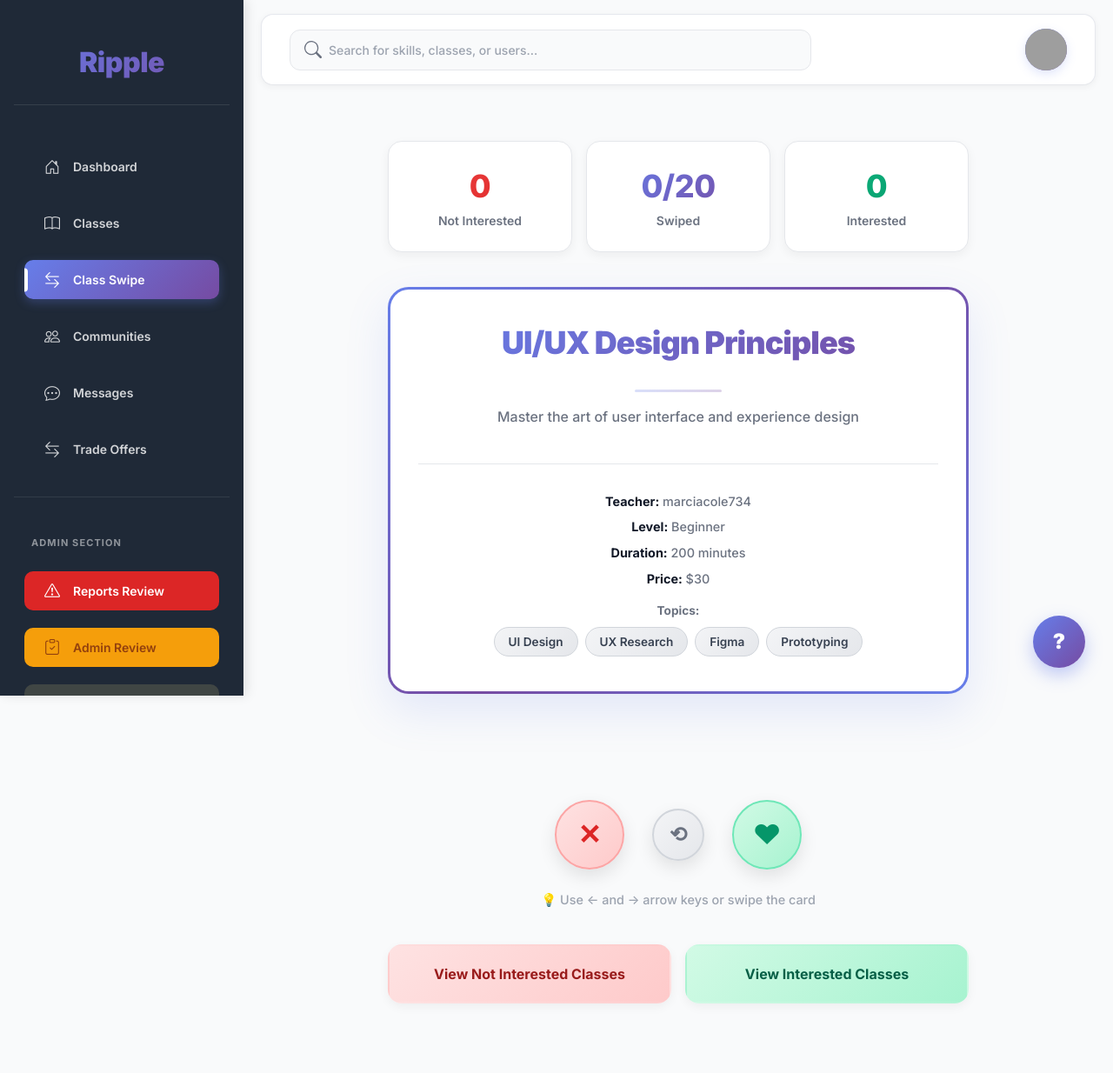
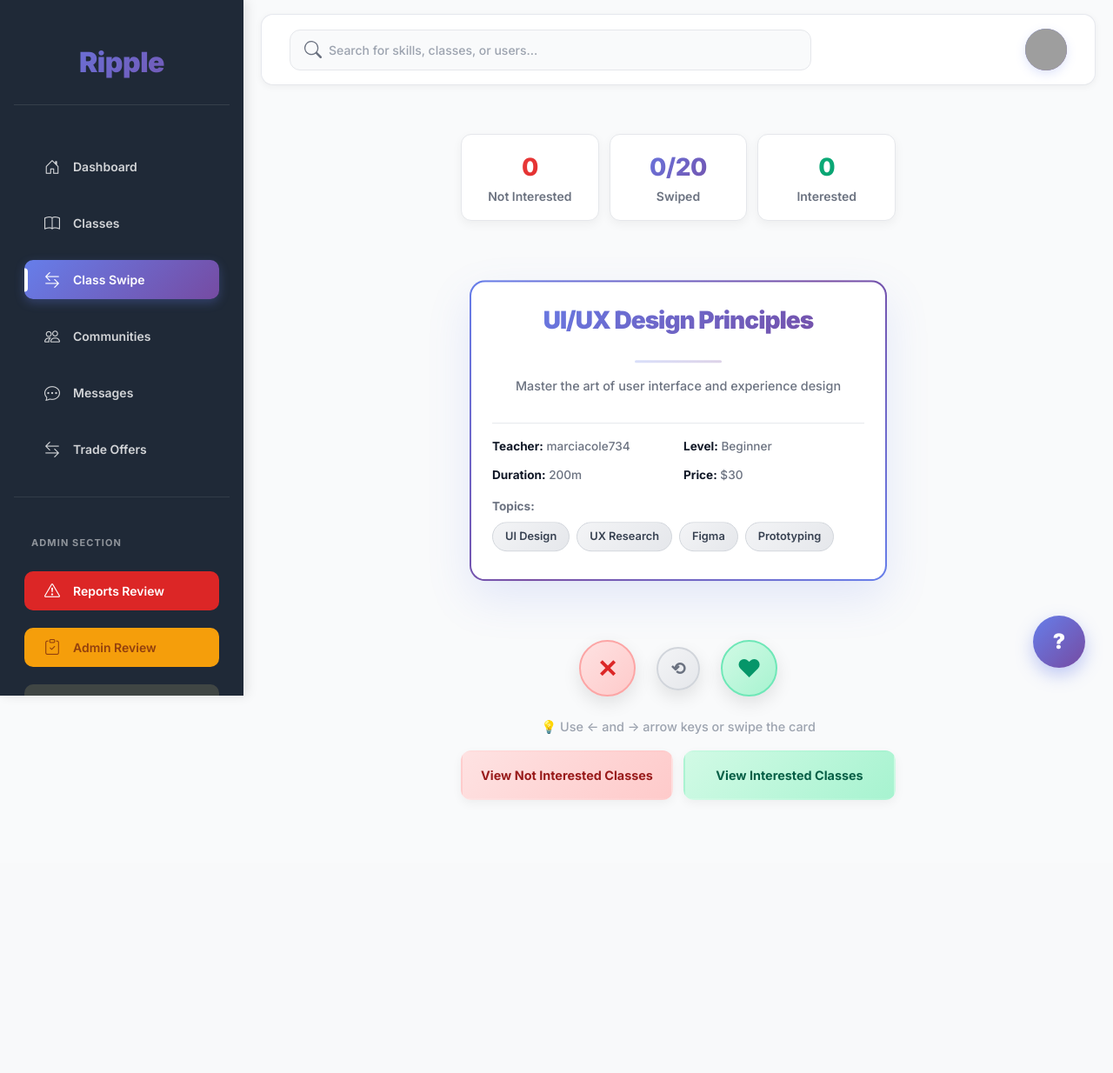
Before and after one commit to Ethan-Grey/Ripple, a Django app: page /swipe/ in a window 1280 px wide. Shown: the whole page at 87% size. After the commit the page ends 920 px from the top, so only its background shows below. Run offline with Django 5.2, Linux system fonts and the light colour scheme; a user stored in the database is signed in; data comes from the database, SQL or seed files in the repository; both versions use the stored data as it was after the commit; data that the repository does not hold is empty; some libraries are stand-ins or nearby versions; grey boxes are pictures that could not be loaded.

Commit message:
Improve UI responsiveness and fix messaging page layout
- Fix hamburger menu functionality on messages page
- Add smooth slide animations for mobile chat view
- Implement user avatar system with profile picture and colored initial fallback
- Make swipe page more compact with centered content and 2x2 grid layout
- Fix messages page scrolling - make container static with responsive height/width
- Add Ripple logo as favicon
- Improve messages container proportions and responsiveness

```diff
--- a/core/templates/core/swipe.html
+++ b/core/templates/core/swipe.html
@@ -6,25 +6,32 @@
 @import url('https://fonts.googleapis.com/css2?family=Inter:wght@400;500;600;700;800;900&display=swap');
 
 .swipe-container {
-    max-width: 700px;
+    max-width: 550px;
     margin: 0 auto;
-    padding: 2rem 1rem;
+    padding: 1.5rem 1rem;
     user-select: none;
     font-family: 'Inter', -apple-system, BlinkMacSystemFont, sans-serif;
+    display: flex;
+    flex-direction: column;
+    align-items: center;
+    justify-content: center;
+    min-height: calc(100vh - 160px);
 }
 
 .swipe-stats {
     display: flex;
     justify-content: space-around;
-    margin-bottom: 2.5rem;
-    gap: 1rem;
+    margin-bottom: 1rem;
+    gap: 0.75rem;
+    width: 100%;
+    max-width: 500px;
 }
 
 .stat-card {
     flex: 1;
     background: white;
-    padding: 1.5rem;
-    border-radius: 16px;
+    padding: 1rem;
+    border-radius: 12px;
     text-align: center;
     box-shadow: 0 4px 12px rgba(0, 0, 0, 0.05);
     transition: all 0.3s ease;
@@ -40,7 +47,7 @@
 }
 
 .stat-number {
-    font-size: 2.25rem;
+    font-size: 1.75rem;
     font-weight: 800;
     display: block;
     letter-spacing: -0.5px;
@@ -76,22 +83,29 @@
 
 .card-container {
     perspective: 1000px;
-    margin-bottom: 2.5rem;
+    margin-bottom: 1rem;
     position: relative;
-    height: 550px;
+    height: 450px;
+    width: 100%;
+    max-width: 500px;
+    display: flex;
+    justify-content: center;
+    align-items: center;
 }
 
 .skill-card {
     position: absolute;
-    top: 0;
-    left: 0;
-    right: 0;
+    top: 50%;
+    left: 50%;
+    transform: translate(-50%, -50%);
+    width: 100%;
+    max-width: 480px;
     background: white;
-    border-radius: 24px;
-    padding: 2.5rem 2rem;
+    border-radius: 18px;
+    padding: 1.75rem 1.5rem;
     text-align: center;
     box-shadow: 0 20px 50px rgba(102, 126, 234, 0.15);
-    max-height: 550px;
+    max-height: 450px;
     overflow-y: auto;
     overflow-x: hidden;
     display: flex;
@@ -99,7 +113,7 @@
     transition: transform 0.3s ease, opacity 0.3s ease, border 0.3s ease;
     cursor: grab;
     touch-action: none;
-    border: 3px solid transparent;
+    border: 2px solid transparent;
     background-image:
         linear-gradient(white, white),
         linear-gradient(135deg, #667eea 0%, #764ba2 50%, #667eea 100%);
@@ -184,9 +199,9 @@
 }
 
 .skill-card h2 {
-    font-size: 2.25rem;
+    font-size: 1.75rem;
     font-weight: 900;
-    margin-bottom: 1rem;
+    margin-bottom: 0.75rem;
     background: linear-gradient(135deg, #667eea 0%, #764ba2 100%);
     -webkit-background-clip: text;
     -webkit-text-fill-color: transparent;
@@ -196,11 +211,11 @@
 }
 
 .skill-card > p {
-    font-size: 1rem;
+    font-size: 0.9rem;
     color: #6b7280;
-    line-height: 1.6;
+    line-height: 1.5;
     font-weight: 500;
-    max-height: 4.8em;
+    max-height: 4.2em;
     overflow: hidden;
     display: -webkit-box;
     -webkit-line-clamp: 3;
@@ -217,16 +232,25 @@
 }
 
 .class-details {
-    margin-top: 1.5rem;
-    padding-top: 1.5rem;
+    margin-top: 1rem;
+    padding-top: 1rem;
     border-top: 1px solid #e5e7eb;
+    width: 100%;
+}
+
+.details-grid {
+    display: grid;
+    grid-template-columns: 1fr 1fr;
+    gap: 0.75rem;
+    margin-bottom: 1rem;
 }
 
 .detail-item {
-    font-size: 0.9rem;
+    font-size: 0.85rem;
     color: #6b7280;
-    margin: 0.5rem 0;
+    margin: 0;
     font-weight: 500;
+    text-align: left;
 }
 
 .detail-item strong {
@@ -235,14 +259,16 @@
 }
 
 .price-free {
-    font-size: 0.95rem;
+    font-size: 0.85rem;
     color: #10b981;
-    margin: 0.5rem 0;
+    margin: 0;
     font-weight: 700;
+    text-align: left;
 }
 
 .topics-container {
     margin-top: 1rem;
+    width: 100%;
 }
 
 .topics-label {
@@ -250,38 +276,64 @@
     color: #6b7280;
     margin-bottom: 0.5rem;
     font-weight: 700;
+    text-align: left;
 }
 
 .topics-list {
     display: flex;
-    flex-wrap: wrap;
+    flex-wrap: nowrap;
     gap: 0.5rem;
-    justify-content: center;
+    justify-content: flex-start;
+    overflow-x: auto;
+    overflow-y: hidden;
+    -webkit-overflow-scrolling: touch;
+    scrollbar-width: thin;
+    scrollbar-color: #667eea #f3f4f6;
+    padding-bottom: 0.25rem;
+}
+
+.topics-list::-webkit-scrollbar {
+    height: 4px;
+}
+
+.topics-list::-webkit-scrollbar-track {
+    background: #f3f4f6;
+    border-radius: 2px;
+}
+
+.topics-list::-webkit-scrollbar-thumb {
+    background: linear-gradient(135deg, #667eea 0%, #764ba2 100%);
+    border-radius: 2px;
 }
 
 .topic-tag {
     background: linear-gradient(135deg, #f3f4f6 0%, #e5e7eb 100%);
-    padding: 0.375rem 1rem;
+    padding: 0.375rem 0.875rem;
     border-radius: 20px;
-    font-size: 0.85rem;
+    font-size: 0.8rem;
     color: #374151;
     font-weight: 600;
     border: 1px solid #d1d5db;
+    white-space: nowrap;
+    flex-shrink: 0;
 }
 
 .swipe-buttons {
     display: flex;
     justify-content: center;
-    gap: 2rem;
+    gap: 1.5rem;
     align-items: center;
+    width: 100%;
+    max-width: 500px;
+    margin: 0 auto;
 }
 
 .swipe-btn {
-    width: 80px;
-    height: 80px;
+    width: 65px;
+    height: 65px;
     border-radius: 50%;
     border: none;
-    font-size: 2rem;
+    font-size: 1.75rem;
     cursor: pointer;
     transition: all 0.3s ease;
     box-shadow: 0 8px 20px rgba(0, 0, 0, 0.1);
@@ -322,9 +374,9 @@
 .swipe-btn.undo {
     background: linear-gradient(135deg, #f3f4f6 0%, #e5e7eb 100%);
     color: #6b7280;
-    width: 60px;
-    height: 60px;
-    font-size: 1.5rem;
+    width: 50px;
+    height: 50px;
+    font-size: 1.25rem;
     border: 2px solid #d1d5db;
 }
 
@@ -359,17 +411,20 @@
 
 .view-lists {
     display: flex;
-    gap: 1rem;
-    margin-top: 2.5rem;
+    gap: 0.75rem;
+    margin-top: 1rem;
+    width: 100%;
+    max-width: 500px;
 }
 
 .view-lists a {
     flex: 1;
-    padding: 1.25rem;
-    border-radius: 16px;
+    padding: 1rem;
+    border-radius: 12px;
     text-align: center;
     text-decoration: none;
     font-weight: 700;
+    font-size: 0.9rem;
     transition: all 0.3s ease;
     box-shadow: 0 4px 12px rgba(0, 0, 0, 0.05);
     border: 2px solid transparent;
@@ -662,6 +725,7 @@
             <hr class="card-divider"/>
             <p style="margin-bottom: 1rem;">{{ card_class.short_description|default:card_class.full_description|default:"Discover this class and learn something new!" }}</p>
             <div class="class-details">
+                <div class="details-grid">
                     <p class="detail-item">
                         <strong>Teacher:</strong> {{ card_class.teacher.username }}
                     </p>
@@ -669,7 +733,7 @@
                         <strong>Level:</strong> {{ card_class.get_difficulty_display }}
                     </p>
                     <p class="detail-item">
-                    <strong>Duration:</strong> {{ card_class.duration_minutes }} minutes
+                        <strong>Duration:</strong> {{ card_class.duration_minutes }}m
                     </p>
                     {% if card_class.price_cents > 0 %}
                     <p class="detail-item">
@@ -871,6 +936,7 @@ function swipe(action) {
                     const detailsSection = card.querySelector('.class-details');
                     if (detailsSection) {
                         detailsSection.innerHTML = `
+                            <div class="details-grid">
                                 <p class="detail-item">
                                     <strong>Teacher:</strong> ${data.next_class.teacher}
                                 </p>
@@ -878,16 +944,17 @@ function swipe(action) {
                                     <strong>Level:</strong> ${data.next_class.difficulty}
                                 </p>
                                 <p class="detail-item">
-                                <strong>Duration:</strong> ${data.next_class.duration_minutes} minutes
+                                    <strong>Duration:</strong> ${data.next_class.duration_minutes}m
                                 </p>
                                 ${data.next_class.price_cents > 0 ?
                                     `<p class="detail-item">
                                         <strong>Price:</strong> $${(data.next_class.price_cents / 100).toFixed(2)}
                                     </p>` :
                                     `<p class="price-free">
-                                    Free
+                                        <strong>Price:</strong> Free
                                     </p>`
                                 }
+                            </div>
                             ${data.next_class.topics && data.next_class.topics.length > 0 ? `
                                 <div class="topics-container">
                                     <p class="topics-label">Topics:</p>
@@ -903,7 +970,7 @@ function swipe(action) {
                         `;
                     }
 
-                    card.style.transform = '';
+                    card.style.transform = 'translate(-50%, -50%)';
                 } else {
                     // No more classes
                     card.parentElement.innerHTML = `
@@ -967,9 +1034,9 @@ function handleMove(e) {
     const clientX = e.type.includes('mouse') ? e.clientX : e.touches[0].clientX;
     currentX = clientX - startX;
 
-    // Apply transform
+    // Apply transform - maintain center position with translate(-50%, -50%)
     const rotation = currentX / 20;
-    card.style.transform = `translateX(${currentX}px) rotate(${rotation}deg)`;
+    card.style.transform = `translate(calc(-50% + ${currentX}px), -50%) rotate(${rotation}deg)`;
 
     // Show indicators
     if (currentX < -50) {
@@ -1005,7 +1072,7 @@ function handleEnd(e) {
         swipe('right');
     } else {
         // Return to center
-        card.style.transform = '';
+        card.style.transform = 'translate(-50%, -50%)';
     }
 
     currentX = 0;
--- a/templates/base.html
+++ b/templates/base.html
@@ -16,6 +16,10 @@
     <link rel="preconnect" href="https://fonts.gstatic.com" crossorigin>
     <link href="https://fonts.googleapis.com/css2?family=Inter:wght@400;500;600;700;800;900&display=swap" rel="stylesheet">
     <link rel="stylesheet" href="{% static 'css/main.css' %}">
+    <!-- Favicon -->
+    <link rel="icon" href="/media/logos/Ripple%20logo.png" type="image/png">
+    <link rel="shortcut icon" href="/media/logos/Ripple%20logo.png" type="image/png">
+    <link rel="apple-touch-icon" href="/media/logos/Ripple%20logo.png">
 
     <style>
         :root {
```
Also changed, not shown: other parts of core/templates/core/swipe.html (+34 -24 lines), chat/templates/chat/messages.html (+84 -15 lines), db.sqlite3. Lines whose indentation alone changed are shown as unchanged.
